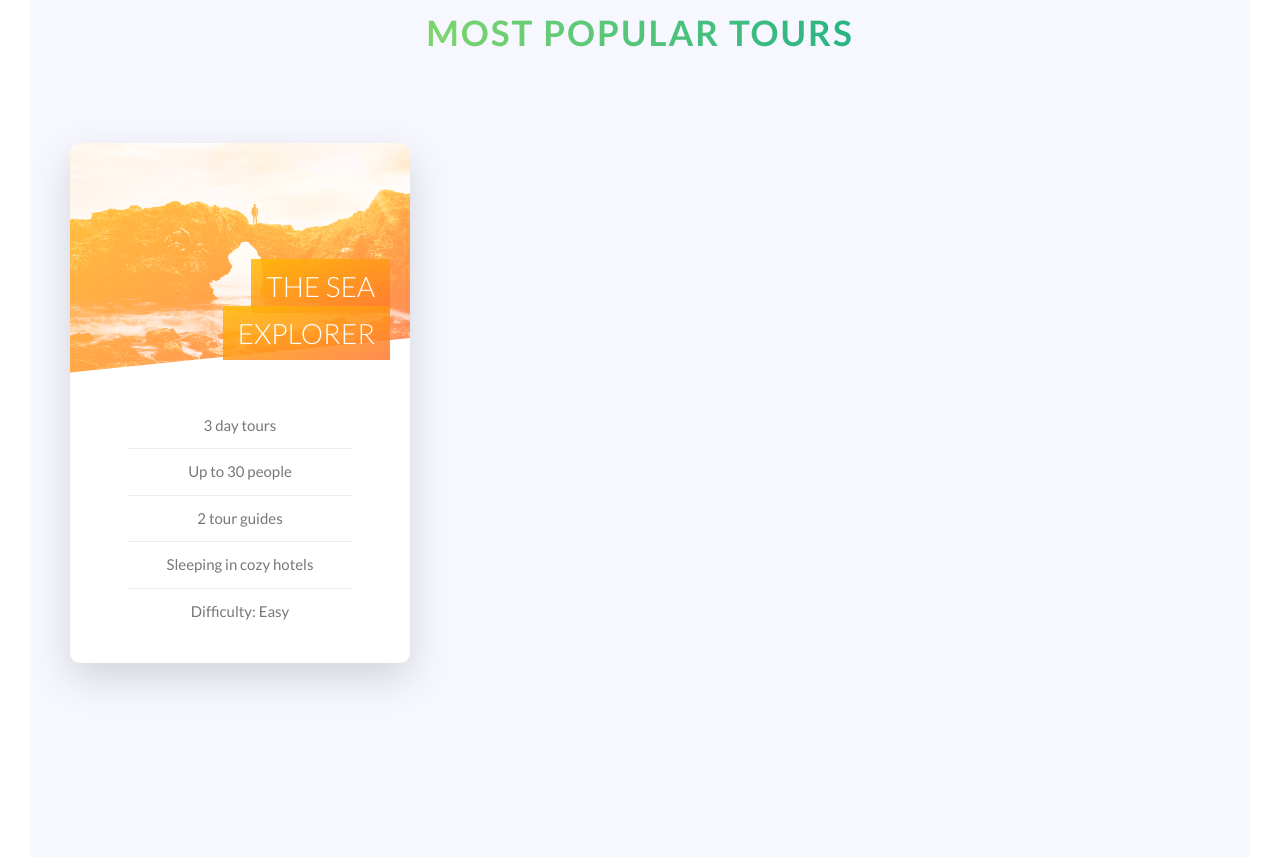
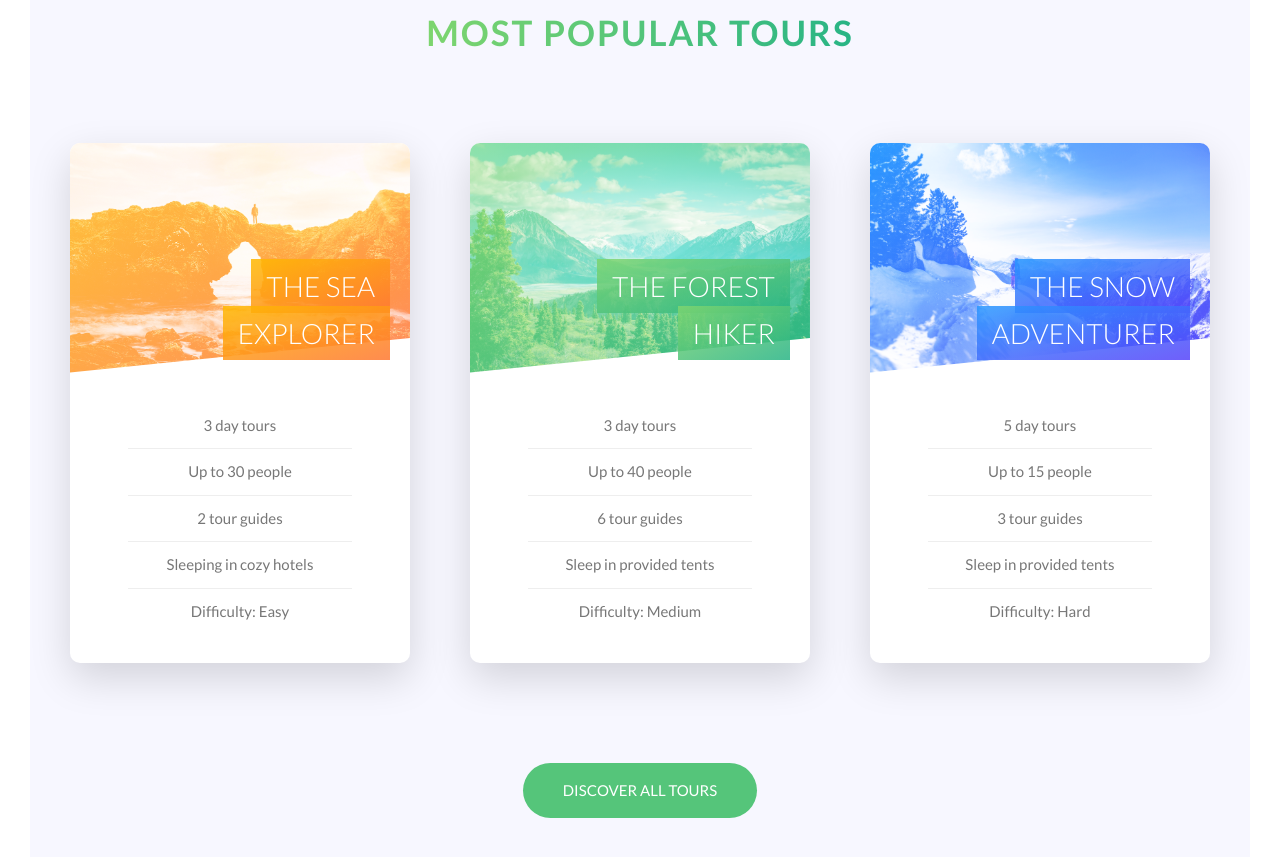
Before and after one commit to Gsync/naturetours, a website: page index.html in a window 1280 px wide. Shown: the part 2408-3265 px from the top of the page. Drawn offline with Linux system fonts and the light colour scheme.

Commit message:
tour cards and button

```diff
--- a/index.html
+++ b/index.html
@@ -129,11 +129,72 @@
                         </div>
                     </div>
                     <div class="col-1-of-3">
-
+                        <div class="card">
+                            <div class="card__side card__side--front">
+                                <div class="card__picture card__picture--2">
+                                    &nbsp;
+                                </div>
+                                <h4 class="card__heading">
+                                    <span class="card__heading-span card__heading-span--2">
+                                        The Forest Hiker
+                                    </span>
+                                </h4>
+                                <div class="card__details">
+                                    <ul>
+                                        <li>3 day tours</li>
+                                        <li>Up to 40 people</li>
+                                        <li>6 tour guides</li>
+                                        <li>Sleep in provided tents</li>
+                                        <li>Difficulty: Medium</li>
+                                    </ul>
+                                </div>
+                            </div>
+                            <div class="card__side card__side--back card__side--back-2">
+                                <div class="card__c2a">
+                                    <div class="card__price-box">
+                                        <p class="card__price-only">Only</p>
+                                        <p class="card__price-value">$494</p>
+                                    </div>
+                                    <a href="#" class="btn btn--white">Book now!</a>
+                                </div>
+                            </div>
+                        </div>
                     </div>
                     <div class="col-1-of-3">
-
+                        <div class="card">
+                            <div class="card__side card__side--front">
+                                <div class="card__picture card__picture--3">
+                                    &nbsp;
+                                </div>
+                                <h4 class="card__heading">
+                                    <span class="card__heading-span card__heading-span--3">
+                                        The Snow Adventurer
+                                    </span>
+                                </h4>
+                                <div class="card__details">
+                                    <ul>
+                                        <li>5 day tours</li>
+                                        <li>Up to 15 people</li>
+                                        <li>3 tour guides</li>
+                                        <li>Sleep in provided tents</li>
+                                        <li>Difficulty: Hard</li>
+                                    </ul>
+                                </div>
+                            </div>
+                            <div class="card__side card__side--back card__side--back-3">
+                                <div class="card__c2a">
+                                    <div class="card__price-box">
+                                        <p class="card__price-only">Only</p>
+                                        <p class="card__price-value">$694</p>
+                                    </div>
+                                    <a href="#" class="btn btn--white">Book now!</a>
+                                </div>
+                            </div>
+                        </div>
                     </div>
+                </div>
+                <div class="u-center-text u-margin-top-big"><!-- utility class just to center the text & margin bottom -->
+                    <a href="#" class="btn btn--green">Discover all tours</a>
                 </div>
             </section>
         </main>
--- a/sass/base/_utilities.scss
+++ b/sass/base/_utilities.scss
@@ -13,3 +13,7 @@
 .u-margin-bottom-small {
     margin-bottom: 2rem;
 }
+
+.u-margin-top-big {
+    margin-top: 10rem;
+}
--- a/sass/components/_button.scss
+++ b/sass/components/_button.scss
@@ -15,6 +15,14 @@
         color: $color-grey-dark;
         &::after {
             background-color: $color-white;
+        }
+    }
+
+    &--green {
+        background-color: $color-primary;
+        color: $color-white;
+        &::after {
+            background-color: $color-primary;
         }
     }
     &:hover {
--- a/sass/components/_card.scss
+++ b/sass/components/_card.scss
@@ -27,6 +27,14 @@
             &-1 {
                 background-image: linear-gradient(to right bottom, $color-secondary-light, $color-secondary-dark);
             }
+
+            &-2 {
+                background-image: linear-gradient(to right bottom, $color-primary-light, $color-primary-dark);
+            }
+
+            &-3 {
+                background-image: linear-gradient(to right bottom, $color-tertiary-light, $color-tertiary-dark);
+            }
         }
     }
 
@@ -50,11 +58,13 @@
         }
 
         &--2 {
-            background-image: url(../img/nat-5.jpg);
+            background-image: linear-gradient(to right bottom, $color-primary-light, $color-primary-dark),
+            url(../img/nat-6.jpg);
         }
 
         &--3 {
-            background-image: url(../img/nat-5.jpg);
+            background-image: linear-gradient(to right bottom, $color-tertiary-light, $color-tertiary-dark),
+            url(../img/nat-7.jpg);
         }
     }
 
@@ -78,6 +88,14 @@
 
         &--1 {
             background-image: linear-gradient(to right bottom, rgba($color-secondary-light, .85), rgba($color-secondary-dark, .85));
+        }
+
+        &--2 {
+            background-image: linear-gradient(to right bottom, rgba($color-primary-light, .85), rgba($color-primary-dark, .85));
+        }
+
+        &--3 {
+            background-image: linear-gradient(to right bottom, rgba($color-tertiary-light, .85), rgba($color-tertiary-dark, .85));
         }
     }
 
--- a/sass/pages/_home.scss
+++ b/sass/pages/_home.scss
@@ -18,6 +18,6 @@
 
 .section-tours {
     background-color: $color-grey-light-1;
-    padding: 25rem 0 50rem 0;
+    padding: 25rem 0 5rem 0;
     margin-top: -17rem;
 }
```
Also changed, not shown: css/style.css.
